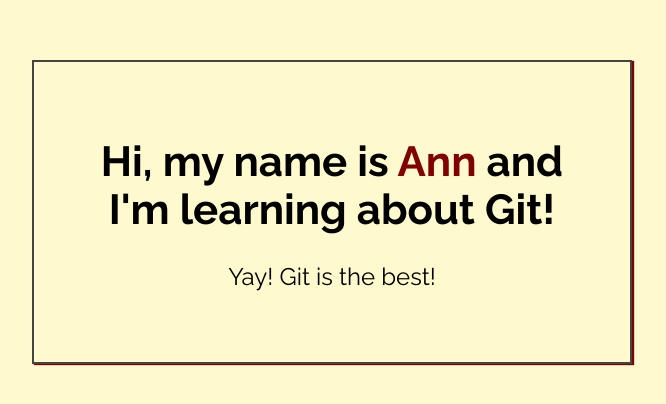
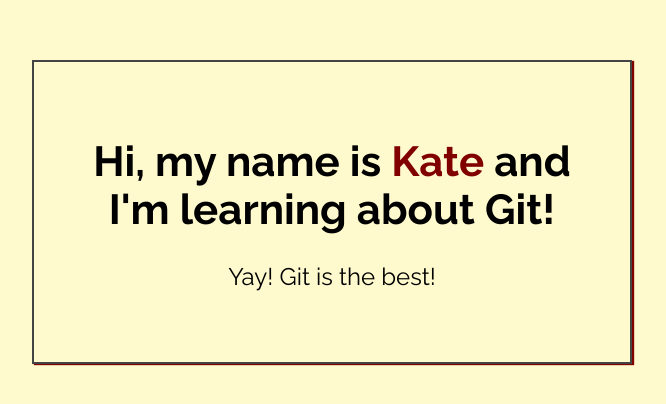
Before and after one commit to kdaltondev/my-first-repo, a plain HTML site: page index.html in a window 1280 px wide. Shown: the part 188-592 px from the top of the page, without its empty margins (308-974 px from the left). Drawn offline with Linux system fonts and the light colour scheme.

Commit message:
Added name to index.html

```diff
--- a/index.html
+++ b/index.html
@@ -14,7 +14,7 @@
 <body>
 
     <div class="greeting">
-        <h1>Hi, my name is <span class="highlight">Ann</span> and I'm learning about Git! </h1>
+        <h1>Hi, my name is <span class="highlight">Kate</span> and I'm learning about Git! </h1>
 
         <p>Yay! Git is the best!</p>
     </div>
```
